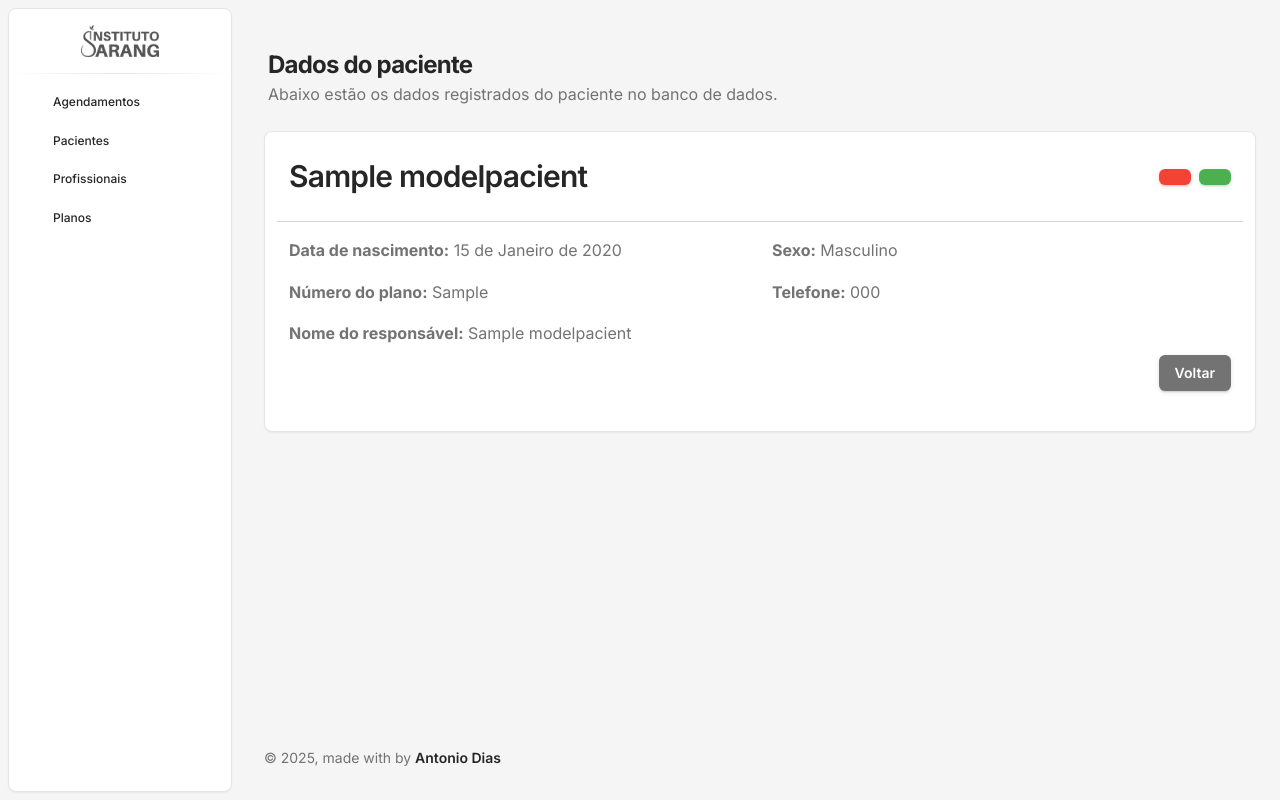
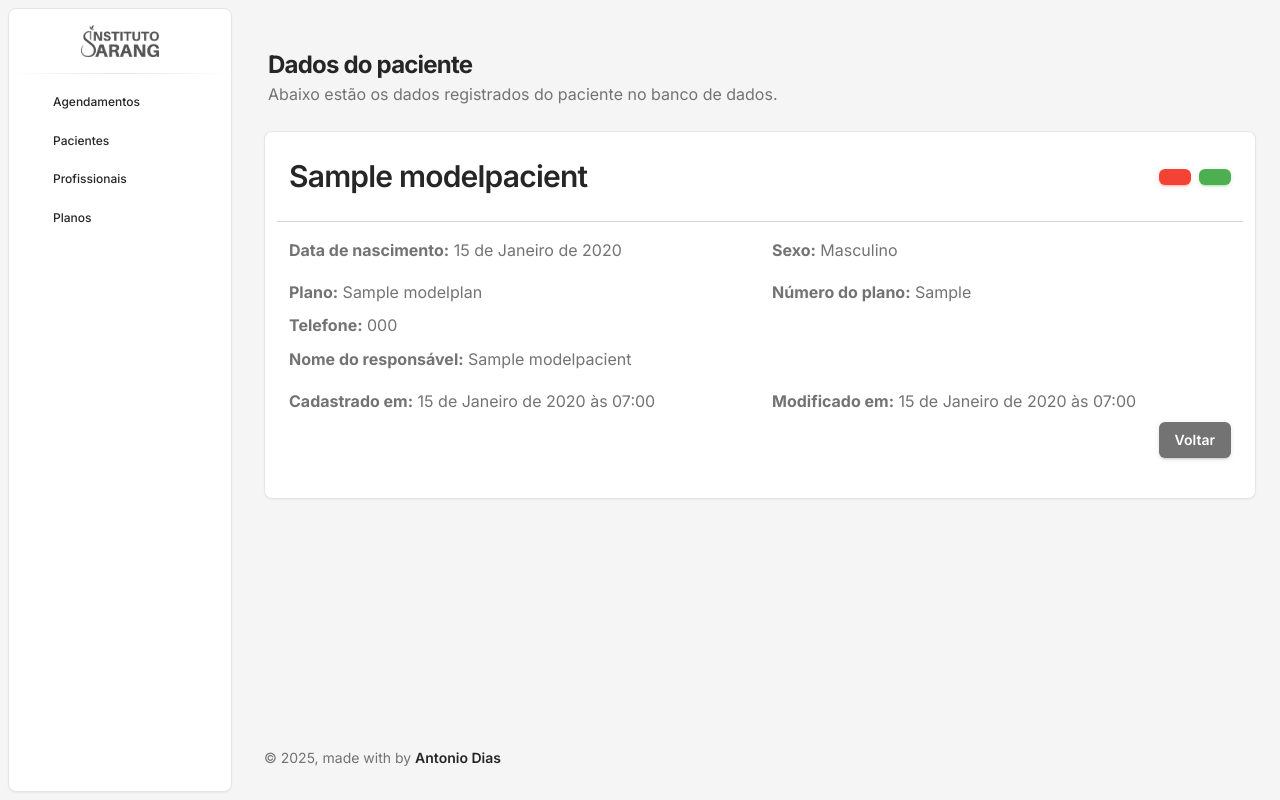
Before and after one commit to antonioisaacdias/clinic-manager, a Django app: page /patients/00000000-0000-0000-0000-000000000001/ in a window 1280 px wide. Run offline with Django 5.2, Linux system fonts and the light colour scheme; tables that the repository leaves empty hold one stand-in row (values such as "Sample post"); some libraries are stand-ins or nearby versions.

Commit message:
feat: Adiciona relacionamento do plano com paciente.

```diff
--- a/apps/patient/forms.py
+++ b/apps/patient/forms.py
@@ -9,6 +9,7 @@ class PacientForm(forms.ModelForm):
             'name',
             'birth_date',
             'gender',
+            'plan',
             'plan_card',
             'phone',
             'guardian_name',
@@ -17,6 +18,7 @@ class PacientForm(forms.ModelForm):
             'name': 'Nome Completo',
             'birth_date': 'Data de Nascimento',
             'gender': 'Gênero',
+            'plan': 'Plano de Saúde',
             'plan_card': 'Carteira do Plano',
             'phone': 'Telefone',
             'guardian_name': 'Nome do Responsável',
@@ -25,6 +27,7 @@ class PacientForm(forms.ModelForm):
             'name': forms.TextInput(attrs={'class': 'form-control form-control-lg'}),
             'birth_date': forms.DateInput(attrs={'type': 'date', 'class': 'form-control w-100'}),
             'gender': forms.Select(attrs={'class': 'form-control w-100'}),
+            'plan': forms.Select(attrs={'class': 'form-control w-100'}),
             'plan_card': forms.TextInput(attrs={'class': 'form-control w-100'}),
             'phone': forms.TextInput(attrs={'placeholder': '(99)99999-9999', 'class': 'form-control w-100'}),
             'guardian_name': forms.TextInput(attrs={'class': 'form-control'}),
--- a/apps/patient/models.py
+++ b/apps/patient/models.py
@@ -1,5 +1,6 @@
 from django.db import models
 from uuid import uuid4
+from apps.management.models import ModelPlan
 
 # Create your models here.
 
@@ -17,6 +18,7 @@ class ModelPacient(models.Model):
     name = models.CharField(max_length=100, blank=False, null=False)
     birth_date = models.DateField()
     gender = models.CharField(max_length=1, choices=GENDER_CHOICES)
+    plan = models.ForeignKey(ModelPlan, on_delete=models.CASCADE, null=True, blank=True)
     plan_card = models.CharField(max_length=100, unique=True, null=True, blank=True)
     phone = models.CharField(max_length=11)
     guardian_name = models.CharField(max_length=100, null=True, blank=True)
--- a/apps/patient/templates/patient/patient_detail.html
+++ b/apps/patient/templates/patient/patient_detail.html
@@ -40,10 +40,15 @@
         <div class="col"><strong>Sexo:</strong> {{ patient.get_gender_display_label }}</div>
     </div>
     <div class="row my-2">
+        <div class="col"><strong>Plano:</strong> {{patient.plan}}</div>
         <div class="col"><strong>Número do plano:</strong> {{patient.plan_card}}</div>
-        <div class="col"><strong>Telefone:</strong> {{patient.phone}}</div>
     </div>
+    <div class="col"><strong>Telefone:</strong> {{patient.phone}}</div>
     <div class="my-2"><strong>Nome do responsável:</strong> {{patient.guardian_name}}</div>
+    <div class="row">
+        <div class="col my-2"><strong>Cadastrado em:</strong> {{patient.created_at}}</div>
+        <div class="col my-2"><strong>Modificado em:</strong> {{patient.updated_at}}</div>
+    </div>
     <footer class="d-flex align-items-center justify-content-end">
         <a class="btn btn-secondary fw-bold" href="{% url 'patient_list' %}">Voltar</a>
     </footer>
--- a/apps/patient/templates/patient/patient_form.html
+++ b/apps/patient/templates/patient/patient_form.html
@@ -22,6 +22,11 @@
                 {{form.gender}}
             </div>
         </div>
+        <div class="input-group input-group-outline mb-4">
+            <label>Plano:</label>
+            {{form.plan}}
+        </div>
+
         <div class="row">
             <div class="input-group input-group-outline mb-4 mb-4 col d-flex flex-column">
                 <label>Número do plano:</label>
--- a/apps/patient/templates/patient/patient_list.html
+++ b/apps/patient/templates/patient/patient_list.html
@@ -58,7 +58,7 @@
           </td>
           <td class="align-middle text-center">
             <div class="d-flex align-items-center justify-content-center">
-              <span class="me-2 text-xs">Hapvida</span>
+              <span class="me-2 text-xs">{{patient.plan}}</span>
             </div>
           </td>
           <td class="align-middle text-center">
```
Also changed, not shown: apps/management/views.py (+6 -8 lines), apps/patient/migrations/0002_modelpacient_plan.py (added).
